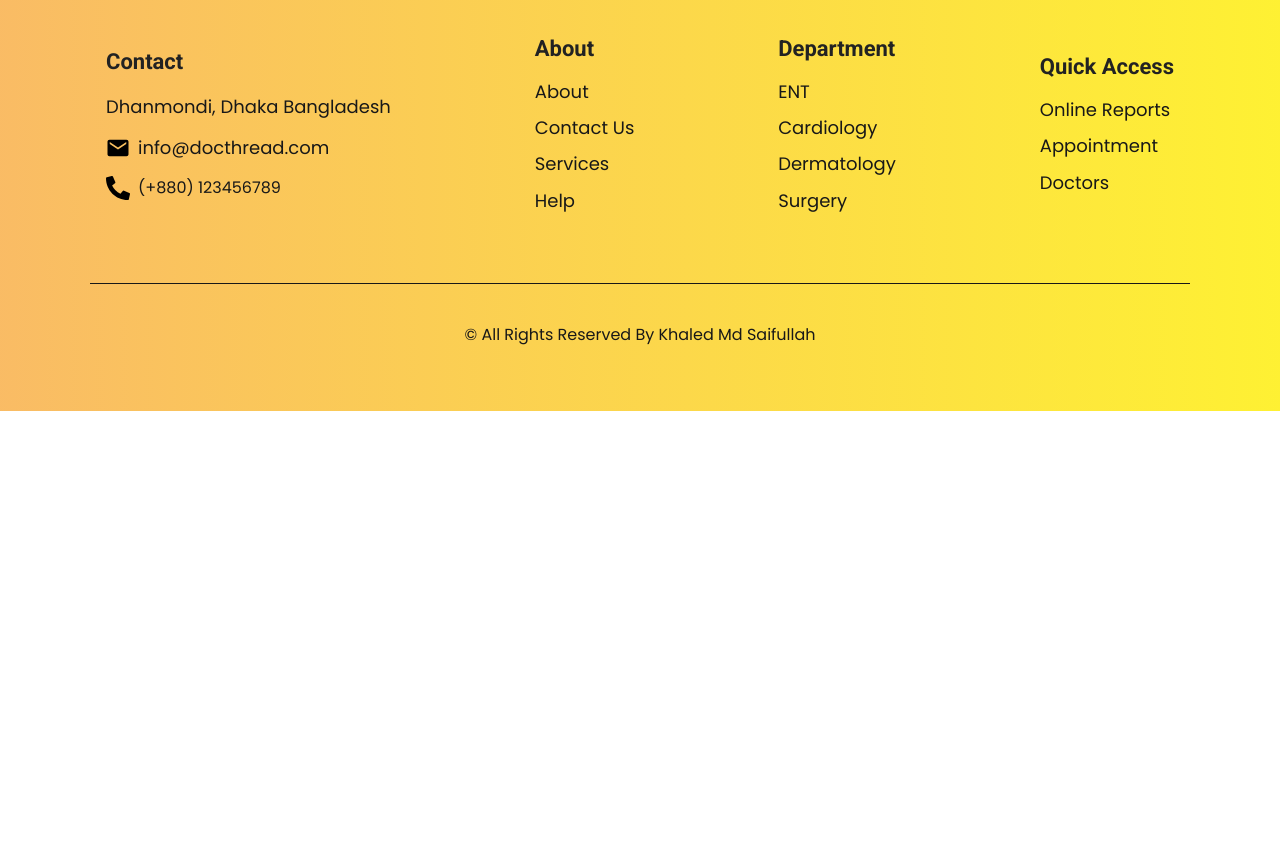
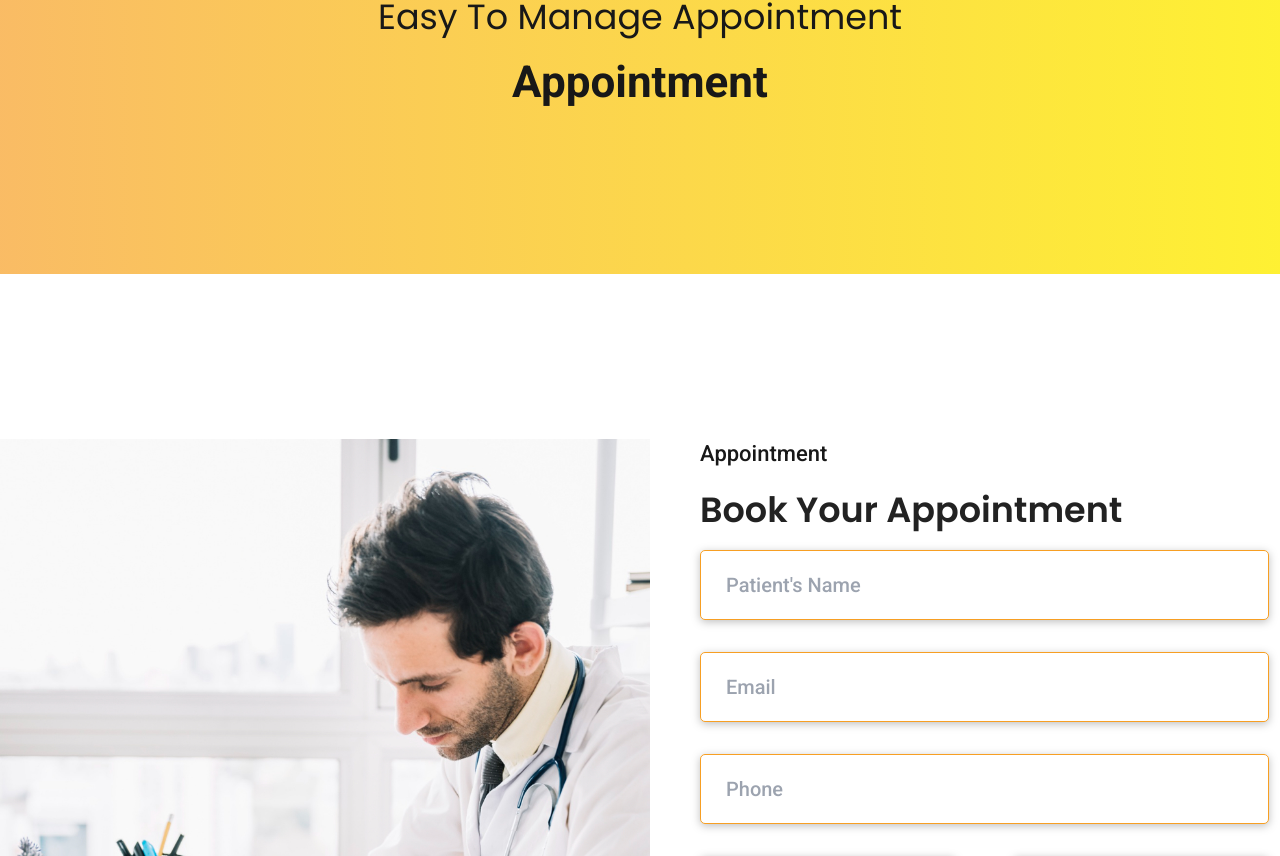
Before and after one commit to km-saifullah/doc-thread, a React (Vite) app: page /appointment in a window 1280 px wide. Shown: the part 244-1100 px from the top of the page. Before the commit the page ends 800 px from the top, so only its background shows below. Built offline with nearby package versions, Linux system fonts and the light colour scheme.

Commit message:
appointment page design done

```diff
--- a/package.json
+++ b/package.json
@@ -13,7 +13,8 @@
     "react": "^18.2.0",
     "react-dom": "^18.2.0",
     "react-icons": "^5.0.1",
-    "react-router-dom": "^6.22.3"
+    "react-router-dom": "^6.22.3",
+    "react-toastify": "^10.0.5"
   },
   "devDependencies": {
     "@types/react": "^18.2.66",
--- a/src/pages/appointment/Appointment.jsx
+++ b/src/pages/appointment/Appointment.jsx
@@ -1,7 +1,148 @@
-import React from "react";
+import React, { useState } from "react";
+import Image from "../../utils/Image";
+import appointImg from "../../assets/images/appointment.jpg";
+import Input from "../../utils/Input";
 
 const Appointment = () => {
-  return <div>Appointment</div>;
+  const [appointData, setAppointData] = useState({
+    patientName: "",
+    email: "",
+    phone: "",
+    date: "",
+    time: "",
+    doctor: "",
+  });
+
+  // handle input for appointment
+  const handleInput = (e) => {
+    const appointInfo = { ...appointData };
+    appointInfo[e.target.name] = e.target.value;
+    setAppointData(appointInfo);
+  };
+
+  // handle appointment
+  const handleAppointment = (e) => {
+    console.log(appointData),
+      setAppointData({
+        patientName: "",
+        email: "",
+        phone: "",
+        date: "",
+        time: "",
+        doctor: "",
+      });
+    e.preventDefault();
+  };
+  return (
+    <section className="pt-[77px]">
+      <div className="bg-gradient-to-r from-orangeColor to-yellowColor py-6 lg:py-[160px] w-full">
+        <div className="max-w-container mx-auto space-y-3">
+          <p className="text-center text-xl lg:text-[35px] text-primary font-normal font-poppins leading-[135%] capitalize">
+            Easy to manage appointment
+          </p>
+          <h2 className="text-center text-2xl lg:text-[44px] text-primary font-roboto font-bold leading-[140%] capitalize">
+            Appointment
+          </h2>
+        </div>
+      </div>
+      <div className="max-w-container mx-auto py-8 lg:py-[165px]">
+        <div className="flex gap-[50px] items-center lg:items-start justify-center lg:justify-start flex-wrap lg:flex-nowrap">
+          <div className="w-[300px] lg:w-[650px] h-[700px] rounded-[5px]">
+            <Image
+              imgSrc={appointImg}
+              altText="Image Missing"
+              className="rounded-[100px]"
+            />
+          </div>
+          <div>
+            <div className="space-y-4">
+              <h4 className="text-[22px] text-primary font-medium font-roboto leading-[135%] capitalize">
+                Appointment
+              </h4>
+              <h2 className="text-[35px] text-secondary font-semibold font-poppins leading-[140%] capitalize pb-4">
+                Book your appointment
+              </h2>
+            </div>
+            <form>
+              <div className="w-full lg:w-[569px] flex items-start gap-x-5 gap-y-8 flex-col">
+                <Input
+                  type="text"
+                  name="patientName"
+                  value={appointData.patientName}
+                  onChange={handleInput}
+                  placeholder="Patient's Name"
+                  style={{
+                    width: "100%",
+                    border: "1px solid #F79F23",
+                  }}
+                />
+                <Input
+                  type="email"
+                  name="email"
+                  value={appointData.email}
+                  onChange={handleInput}
+                  placeholder="Email"
+                  style={{
+                    width: "100%",
+                    border: "1px solid #F79F23",
+                  }}
+                />
+                <Input
+                  type="tel"
+                  name="phone"
+                  value={appointData.phone}
+                  onChange={handleInput}
+                  placeholder="Phone"
+                  style={{
+                    width: "100%",
+                    border: "1px solid #F79F23",
+                  }}
+                />
+                <div className="w-full flex items-center justify-between gap-x-5">
+                  <Input
+                    type="date"
+                    name="date"
+                    value={appointData.date}
+                    onChange={handleInput}
+                    placeholder="Date"
+                    style={{
+                      width: "256px",
+                      border: "1px solid #F79F23",
+                    }}
+                  />
+                  <Input
+                    type="time"
+                    name="time"
+                    value={appointData.time}
+                    onChange={handleInput}
+                    placeholder="Time"
+                    style={{
+                      width: "256px",
+                      border: "1px solid #F79F23",
+                    }}
+                  />
+                </div>
+                <div className="w-full">
+                  <select name="" id="">
+                    <option value=""></option>
+                    <option value="">Mr c</option>
+                  </select>
+                </div>
+                <div className="w-[570px]">
+                  <button
+                    onClick={handleAppointment}
+                    className="w-full bg-btnBg py-[20px] px-[25px] rounded-[5px] text-[22px] text-white font-bold font-roboto leading-[135%] capitalize"
+                  >
+                    book appointment
+                  </button>
+                </div>
+              </div>
+            </form>
+          </div>
+        </div>
+      </div>
+    </section>
+  );
 };
 
 export default Appointment;
--- a/src/utils/Input.jsx
+++ b/src/utils/Input.jsx
@@ -1,6 +1,6 @@
 import React from "react";
 
-const Input = ({ type, name, value, onChange, placeholder }) => {
+const Input = ({ type, name, value, onChange, placeholder, style }) => {
   return (
     <input
       type={type}
@@ -9,6 +9,7 @@ const Input = ({ type, name, value, onChange, placeholder }) => {
       placeholder={placeholder}
       onChange={onChange}
       className="w-full lg:w-[1000px] py-[20px] px-[25px] border-none outline-none text-xl text-primary font-medium font-roboto leading-[140%] drop-shadow-inputShadow rounded-[5px]"
+      style={style}
     />
   );
 };
```
Also changed, not shown: src/assets/images/appointment.jpg (added), 1 other file (tests, documents, lock files or other folders).
